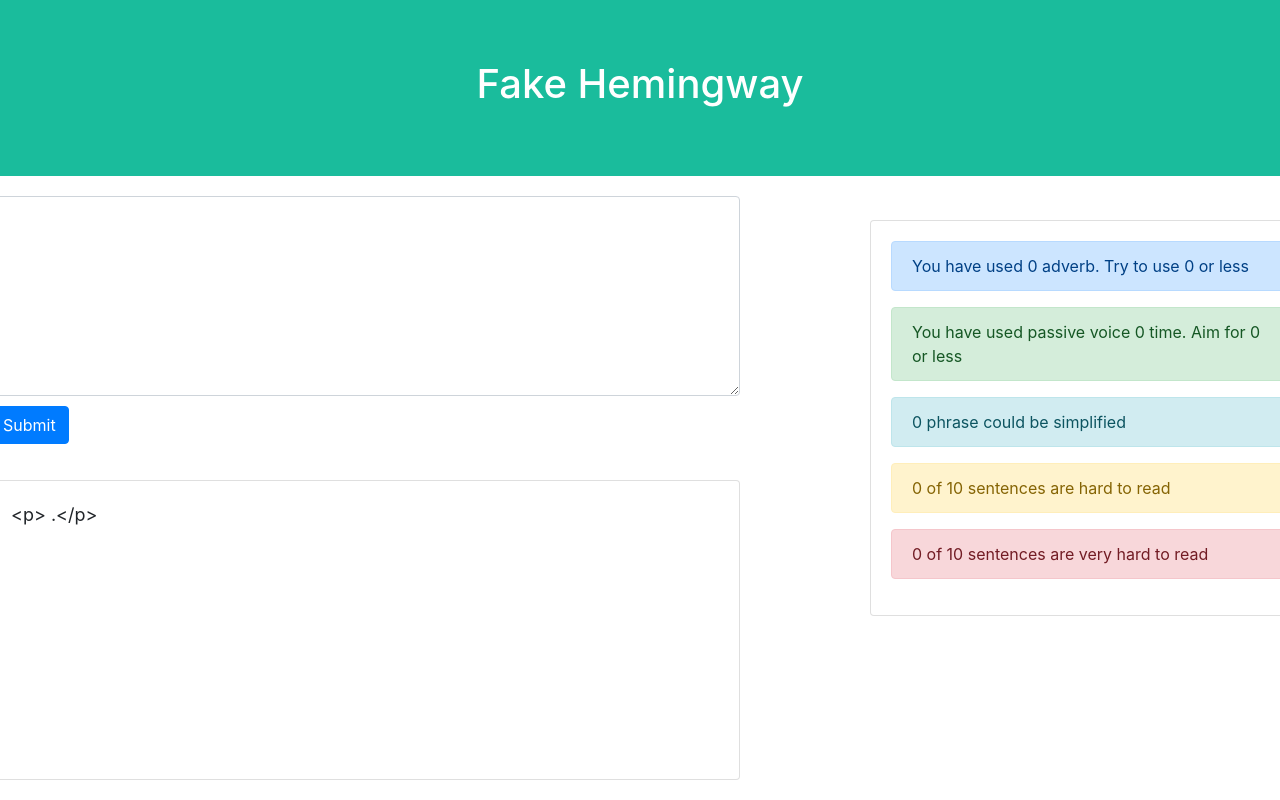
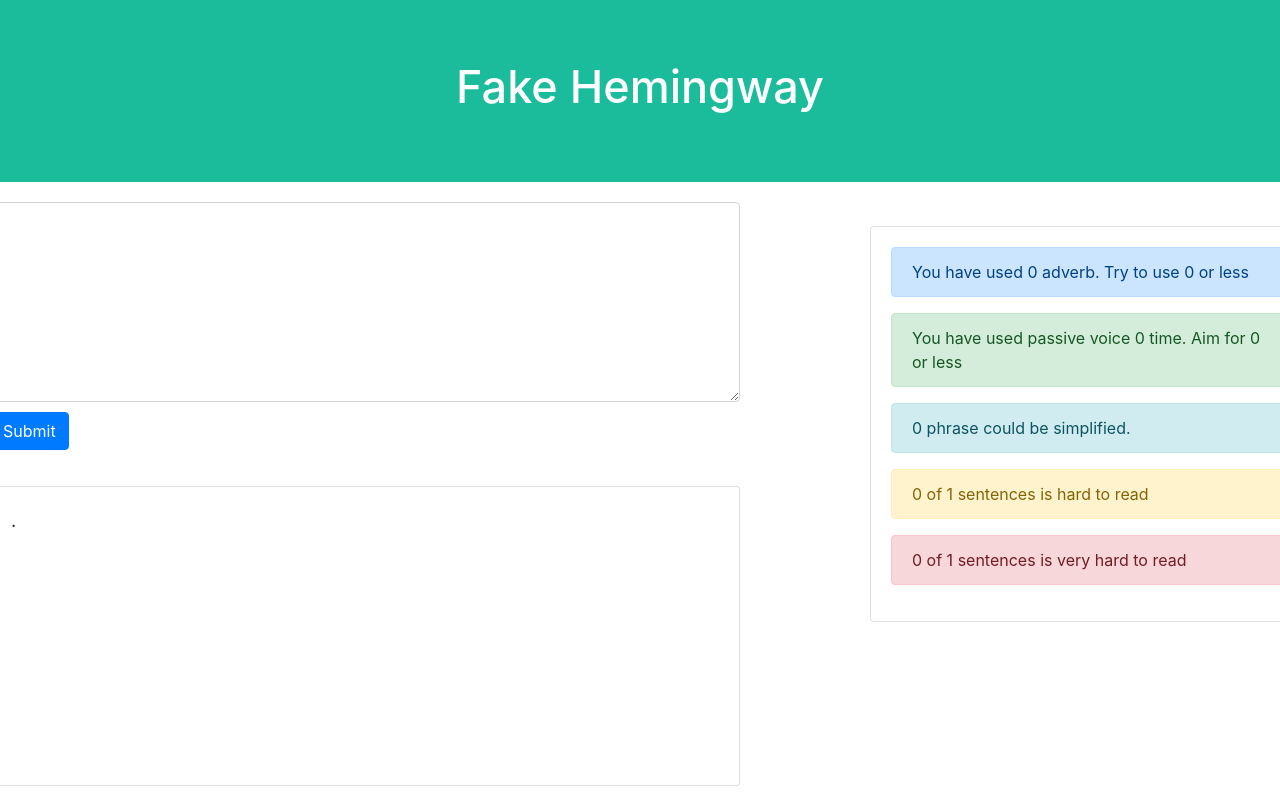
Before and after one commit to abhinavjonnada82/fakeHemingway, a React (Create React App) app: page / in a window 1280 px wide. Shown: the top 800 px of the page. Built offline with nearby package versions, Linux system fonts and the light colour scheme.

Commit message:
counter displays dynamic number

```diff
--- a/src/App.css
+++ b/src/App.css
@@ -5,9 +5,11 @@
 .App-header {
   padding: 60px;
   text-align: center;
-  font-size: 20px;
   background: #1abc9c;
   color: white;
+}
+.App-header, h1 {
+  font-size: 45px;
 }
 
 .App-body {
@@ -43,3 +45,27 @@
   width: 750px;
   font-size: 18px;
 }
+
+.adverb {
+  background: #c4e3f3;
+}
+
+.qualifier {
+  background: #c4e3f3;
+}
+
+.passive {
+  background: #c4ed9d;
+}
+
+.complex {
+  background: #e3b7e8;
+}
+
+.hardSentence {
+  background: #f7ecb5;
+}
+
+.veryHardSentence {
+  background: #e4b9b9;
+}
--- a/src/components/counterField.js
+++ b/src/components/counterField.js
@@ -17,13 +17,13 @@ class CounterAreaField extends Component  {
                         Aim for {Math.round(this.props.data.paragraphs / 3 )} or less
                     </div>
                     <div className="alert alert-info" role="alert">
-                        {this.props.data.complex} phrase could be simplified
+                        {this.props.data.complex} phrase{this.props.data.complex > 1 ? "s" : ""} could be simplified.
                     </div>
                     <div className="alert alert-warning" role="alert">
-                        {this.props.data.hardSentences} of 10 sentences are hard to read
+                        {this.props.data.hardSentences} of {this.props.data.sentences} sentences {this.props.data.complex > 1 ? "s are" : "is"} hard to read
                     </div>
                     <div className="alert alert-danger" role="alert">
-                        {this.props.data.veryHardSentences} of 10 sentences are very hard to read
+                        {this.props.data.veryHardSentences} of {this.props.data.sentences} sentences {this.props.data.complex > 1 ? "s are" : "is"} very hard to read
                     </div>
                 </div>
             </div>
--- a/src/components/outputField.js
+++ b/src/components/outputField.js
@@ -30,10 +30,10 @@ class outputAreaField extends Component {
                 return sent;
             } else if (level >= 10 && level < 14) {
                 data.hardSentences += 1;
-                return `<span class="hardSentence">${sent}</span>`;
+                // return `<span class="hardSentence">${sent}</span>`;
             } else if (level >= 14) {
                 data.veryHardSentences += 1;
-                return `<span class="veryHardSentence">${sent}</span>`;
+                // return `<span class="veryHardSentence">${sent}</span>`;
             } else {
                 return sent;
             }
@@ -160,15 +160,15 @@ class outputAreaField extends Component {
         let text = this.props.description
         let paragraphs = text.split("\n")
         let hardSentences = paragraphs.map(p => this.getDifficultSentences(p));
-        let inP = hardSentences.map(para => `<p>${para}</p>`);
+        let inP = hardSentences.map(para => para);
         data.paragraphs = paragraphs.length;
         console.log(data);
-        // this.counters()
+
         return (
             <div>
             <div className="card output-area">
                 <div className="card-body">
-                    <p>{ inP.join(" ") }</p>
+                    { inP.join(" ") }
                 </div>
             </div>
                 <div className="row">
```
